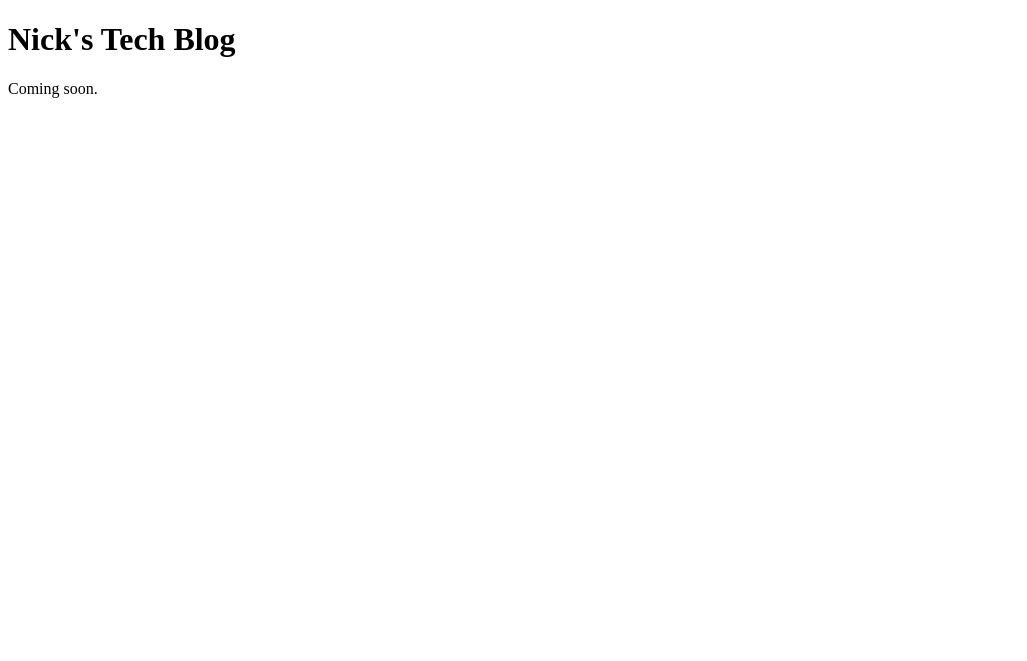
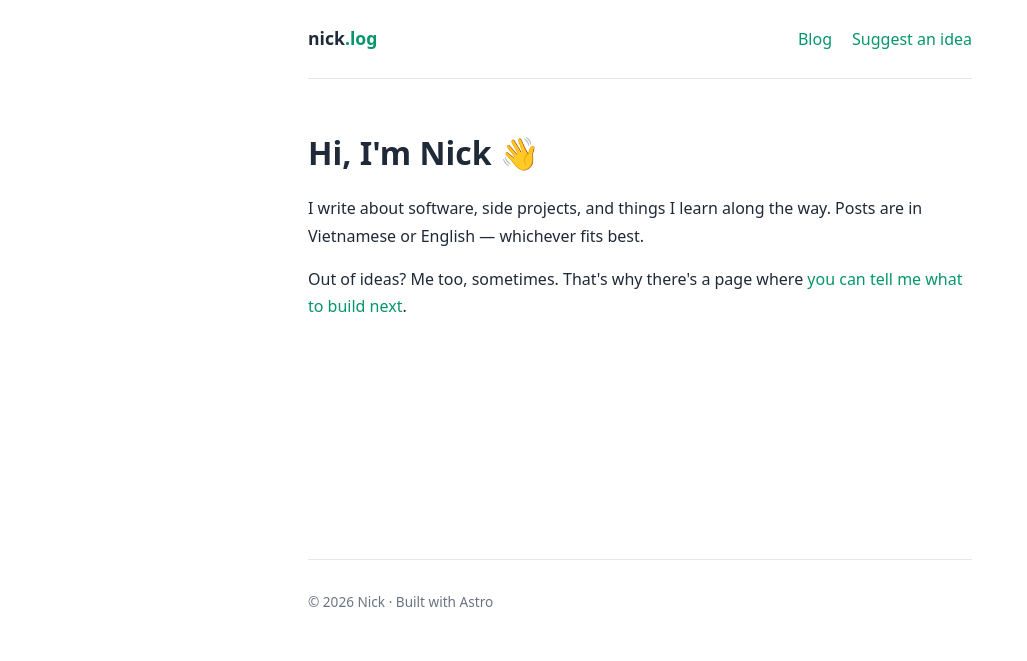
Before and after one commit to haitruong-tech/haitruong-tech.github.io, an Astro site: page / in a window 1280 px wide. Shown: the whole page, without its empty margins (0-1027 px from the left). Built offline with nearby package versions, Linux system fonts and the light colour scheme; Astro itself is replaced by a stand-in of ours.

Commit message:
feat: base layout with nav, dark mode, and homepage intro

```diff
--- /dev/null
+++ b/src/layouts/Base.astro
@@ -0,0 +1,98 @@
+---
+interface Props {
+  title: string;
+  description?: string;
+}
+
+const { title, description = "Nick's notes on software and side projects." } = Astro.props;
+---
+
+<html lang="en">
+  <head>
+    <meta charset="utf-8" />
+    <meta name="viewport" content="width=device-width, initial-scale=1" />
+    <meta name="description" content={description} />
+    <link rel="icon" type="image/svg+xml" href="/favicon.svg" />
+    <title>{title}</title>
+  </head>
+  <body>
+    <header>
+      <nav>
+        <a href="/" class="brand">nick<span class="accent">.log</span></a>
+        <div class="links">
+          <a href="/">Blog</a>
+          <a href="/ideas/">Suggest an idea</a>
+        </div>
+      </nav>
+    </header>
+
+    <main>
+      <slot />
+    </main>
+
+    <footer>
+      <p>© {new Date().getFullYear()} Nick · Built with Astro</p>
+    </footer>
+  </body>
+</html>
+
+<style is:global>
+  :root {
+    --bg: #ffffff;
+    --text: #1f2937;
+    --muted: #6b7280;
+    --accent: #059669;
+    --border: #e5e7eb;
+  }
+  @media (prefers-color-scheme: dark) {
+    :root {
+      --bg: #0f1115;
+      --text: #e5e7eb;
+      --muted: #9ca3af;
+      --accent: #34d399;
+      --border: #262b33;
+    }
+  }
+  * { box-sizing: border-box; }
+  body {
+    margin: 0 auto;
+    max-width: 44rem;
+    padding: 0 1.25rem;
+    background: var(--bg);
+    color: var(--text);
+    font-family: ui-sans-serif, system-ui, -apple-system, sans-serif;
+    line-height: 1.7;
+  }
+  a { color: var(--accent); text-decoration: none; }
+  a:hover { text-decoration: underline; }
+  h1, h2, h3 { line-height: 1.3; }
+  code {
+    font-family: ui-monospace, 'SF Mono', Menlo, monospace;
+    font-size: 0.9em;
+    background: var(--border);
+    padding: 0.15em 0.35em;
+    border-radius: 4px;
+  }
+  pre { padding: 1rem; border-radius: 8px; overflow-x: auto; }
+  pre code { background: none; padding: 0; }
+
+  header nav {
+    display: flex;
+    justify-content: space-between;
+    align-items: baseline;
+    padding: 1.5rem 0;
+    border-bottom: 1px solid var(--border);
+  }
+  .brand { font-weight: 700; font-size: 1.1rem; color: var(--text); }
+  .brand .accent { color: var(--accent); }
+  .links { display: flex; gap: 1.25rem; }
+
+  main { min-height: 60vh; padding: 2rem 0; }
+
+  footer {
+    border-top: 1px solid var(--border);
+    padding: 1rem 0 2rem;
+    color: var(--muted);
+    font-size: 0.85rem;
+  }
+</style>
--- a/src/pages/index.astro
+++ b/src/pages/index.astro
@@ -1,16 +1,15 @@
 ---
-// Placeholder homepage — replaced with real layout in the next step.
+import Base from '../layouts/Base.astro';
 ---
 
-<html lang="en">
-  <head>
-    <meta charset="utf-8" />
-    <meta name="viewport" content="width=device-width" />
-    <link rel="icon" type="image/svg+xml" href="/favicon.svg" />
-    <title>Nick's Tech Blog</title>
-  </head>
-  <body>
-    <h1>Nick's Tech Blog</h1>
-    <p>Coming soon.</p>
-  </body>
-</html>
+<Base title="Nick's Tech Blog">
+  <h1>Hi, I'm Nick 👋</h1>
+  <p>
+    I write about software, side projects, and things I learn along the way.
+    Posts are in Vietnamese or English — whichever fits best.
+  </p>
+  <p>
+    Out of ideas? Me too, sometimes. That's why there's a page where
+    <a href="/ideas/">you can tell me what to build next</a>.
+  </p>
+</Base>
```
Also changed, not shown: 1 other file.
